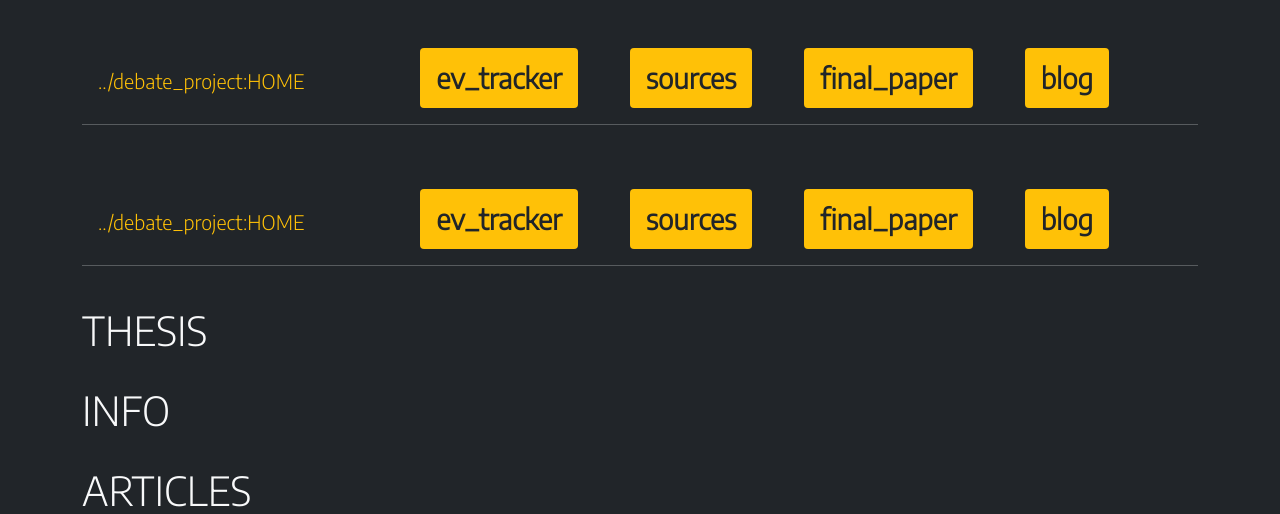
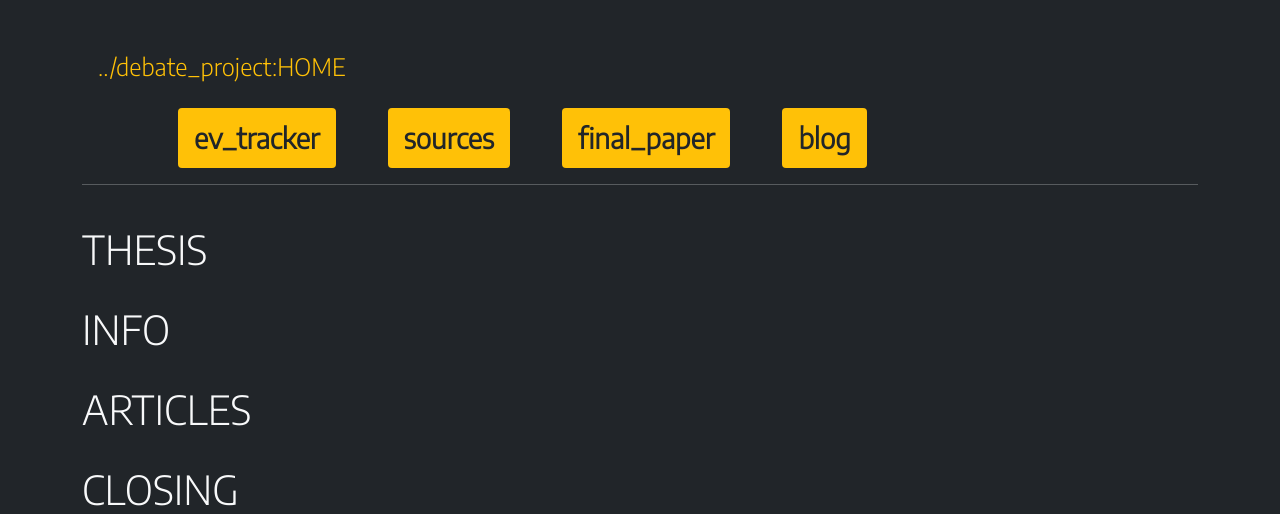
Before and after one commit to danmuck/debate_project_1, a Django app: page /ev_home/ in a window 1280 px wide. Shown: the part 56-570 px from the top of the page. Run offline with Django 3.2, Linux system fonts and the light colour scheme.

Commit message:
project nav

```diff
--- a/debate_project/templates/debate_project/main_ev.html
+++ b/debate_project/templates/debate_project/main_ev.html
@@ -27,15 +27,8 @@ ev_home:
 {% endif %}
 {% endfor %}
 <br>
-<span class='fs-5 bg-dark text-warning p-3'> ../debate_project:HOME</span>
-<span class="container-fluid px-5 text-center">
-        <a href='/evidence/' class="badge bg-warning text-dark fs-3 p-3 ms-5 text-decoration-none">ev_tracker</a>
-        <a href='/sources/' class="badge bg-warning text-dark fs-3 p-3 ms-5 text-decoration-none">sources</a>
-        <a href='/final_paper/' class="badge bg-warning text-dark fs-3 p-3 ms-5 text-decoration-none">final_paper</a>
-        <a href='/postal/articles/' class="badge bg-warning text-dark fs-3 ms-5 p-3 text-decoration-none">blog</a>
-</span>
-<hr>
-<br>
+<span class='fs-4 bg-dark text-warning p-3'> ../debate_project:HOME</span>
+
 {% include 'debate_nav.html' %}
 
 <h1>THESIS</h1>
--- a/templates/debate_nav.html
+++ b/templates/debate_nav.html
@@ -1,7 +1,6 @@
 
 <div>
 <br>
-<span class='fs-5 bg-dark text-warning p-3'> ../debate_project:HOME</span>
 <span class="container-fluid px-5 text-center">
         <a href='/evidence/' class="badge bg-warning text-dark fs-3 p-3 ms-5 text-decoration-none">ev_tracker</a>
         <a href='/sources/' class="badge bg-warning text-dark fs-3 p-3 ms-5 text-decoration-none">sources</a>
```
Also changed, not shown: debate_project/templates/debate_project/all_ev.html (+3 -10 lines), debate_project/templates/debate_project/final_paper.html (+2 -10 lines), debate_project/templates/debate_project/sources_ev.html (+2 -10 lines).
